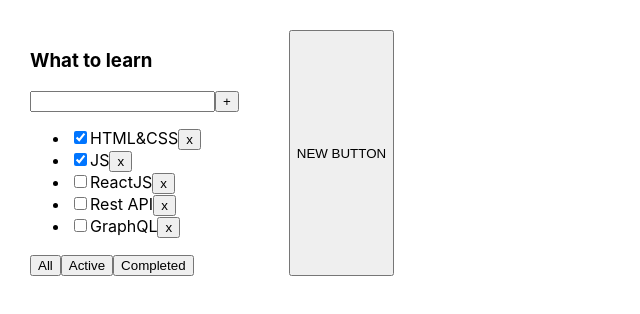
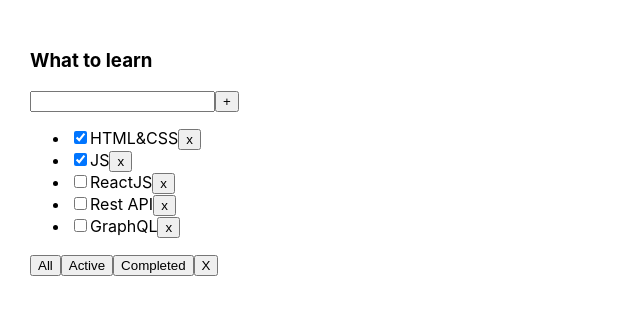
Before and after one commit to Dro5zd/it-incubator-todolist-ts-001, a React (Create React App) app: page / in a window 1280 px wide. Shown: the top 314 px of the page, without its empty margins (0-640 px from the left). Built offline with nearby package versions, Linux system fonts and the light colour scheme.

Commit message:
Lesson 3 start dopov 1 btn props

```diff
--- a/src/App.tsx
+++ b/src/App.tsx
@@ -2,7 +2,6 @@ import React, {useState} from 'react';
 import './App.css';
 import {Todolist} from './Todolist';
 import { v1 } from 'uuid';
-import {Button} from "./conponents/Button";
 
 export type FilterValuesType = "all" | "active" | "completed";
 
@@ -51,7 +50,7 @@ function App() {
                       removeTask={removeTask}
                       changeFilter={changeFilter}
                       addTask={addTask} />
-            <Button/>
+
         </div>
     );
 }
--- a/src/Todolist.tsx
+++ b/src/Todolist.tsx
@@ -1,5 +1,6 @@
 import React, {ChangeEvent, KeyboardEvent, useState} from 'react';
 import {FilterValuesType} from './App';
+import {Button} from "./conponents/Button";
 
 type TaskType = {
     id: string
@@ -28,8 +29,8 @@ export function Todolist(props: PropsType) {
         setTitle(e.currentTarget.value)
     }
 
-    const onKeyPressHandler = (e: KeyboardEvent<HTMLInputElement>) => {
-        if (e.charCode === 13) {
+    const onKeyPressHandler = ({charCode}: KeyboardEvent<HTMLInputElement>) => {
+        if (charCode === 13) {
             addTask();
         }
     }
@@ -82,6 +83,7 @@ export function Todolist(props: PropsType) {
             <button onClick={() => changeFilterHandler('all')}>All</button>
             <button onClick={() => changeFilterHandler('active')}>Active</button>
             <button onClick={() => changeFilterHandler('completed')}>Completed</button>
+            <Button name='X' callback={()=>{}}/>
         </div>
     </div>
 }
--- a/src/conponents/Button.tsx
+++ b/src/conponents/Button.tsx
@@ -1,7 +1,18 @@
 import React from 'react';
 
-export const Button = () => {
+type ButtonProps = () => {
+    name: string
+    callback: ()=> void
+}
+
+export const Button = (props: ButtonProps) => {
+
+    const callBack = () => {
+
+    }
+
+
     return (
-        <button>NEW BUTTON</button>
+        <button onClick={callBack}>{props.name}</button>
     );
 };
```
